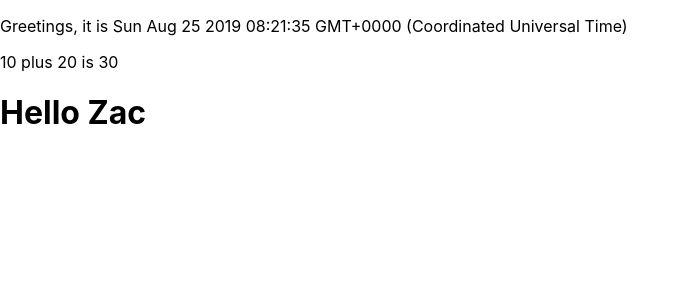
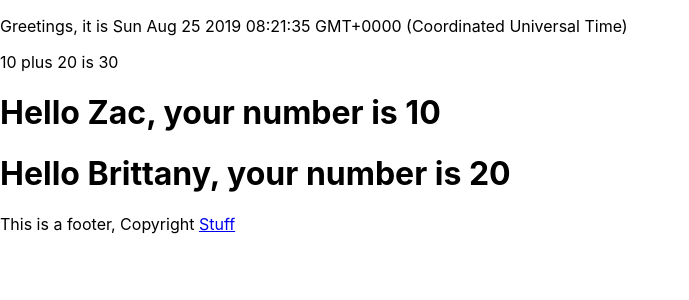
Before and after one commit to zrsmith-react-projects/fullstackopen-part1, a React (Create React App) app: page / in a window 1280 px wide. Shown: the top 300 px of the page, without its empty margins (0-689 px from the left). Built offline with nearby package versions, Linux system fonts and the light colour scheme.

Commit message:
last commit before starting 1.1

```diff
--- a/src/App.js
+++ b/src/App.js
@@ -1,10 +1,22 @@
 import React from "react";
 import "./App.css";
+
+const Footer = () => {
+  return (
+    <div>
+      <p>
+        This is a footer, Copyright <a href="#">Stuff</a>{" "}
+      </p>
+    </div>
+  );
+};
 
 const Hello = props => {
   return (
     <div>
-      <h1>Hello {props.name}</h1>
+      <h1>
+        Hello {props.name}, your number is {props.number}
+      </h1>
     </div>
   );
 };
@@ -19,7 +31,9 @@ const App = () => {
       <p>
         {a} plus {b} is {a + b}
       </p>
-      <Hello name={"Zac"} />
+      <Hello name={"Zac"} number={a} />
+      <Hello name={"Brittany"} number={b} />
+      <Footer />
     </div>
   );
 };
```
